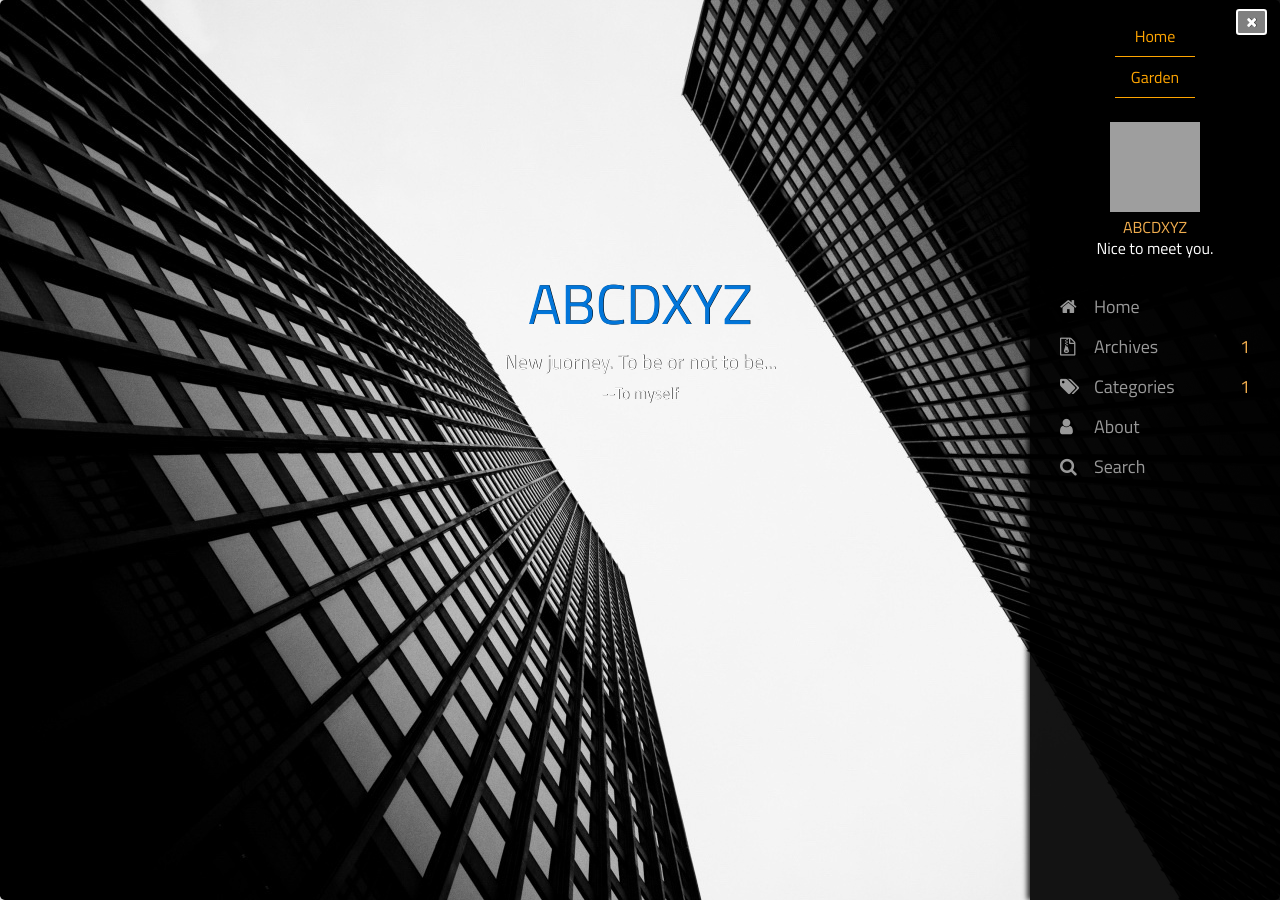
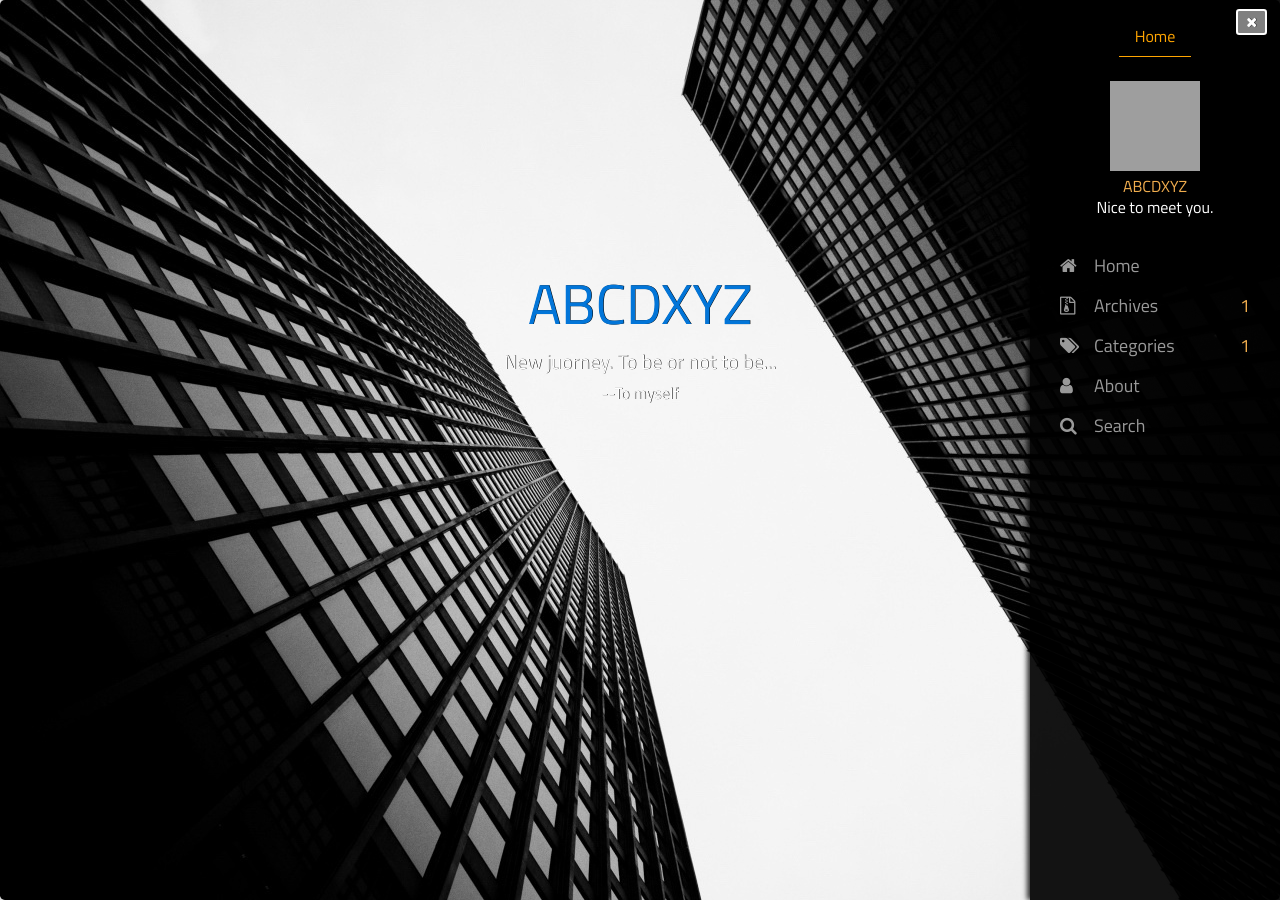
Before and after one commit to abcdxyzs/ABCDXYZs.blog.backup, a Jekyll site: the page built from index.html, in a window 1280 px wide and 900 px high. Built offline with Jekyll 4.4.1, drawn with Linux system fonts in a browser that asks for light colours; Markdown is read by kramdown in place of the engine named in the settings; the list of posts is cut into pages by our own code; grey boxes are pictures that could not be loaded.

Commit message:
statement

```diff
--- a/_includes/navbar.html
+++ b/_includes/navbar.html
@@ -8,7 +8,7 @@
     <nav class="nav nav-pills flex-sm-row p-3 justify-content-center">
 		<li class="nav-item">
 			<a class="flex-sm-fill text-sm-center nav-link active" href="#sidebar-home-content" data-toggle="tab" role="tab" id="home">Home</a>
-			<a class="flex-sm-fill text-sm-center nav-link active" href="#sidebar-home-content" data-toggle="tab" role="tab" id="home">Garden</a>
+			<a class="flex-sm-fill text-sm-center nav-link hidden-xl-down" href="#sidebar-home-content" data-toggle="tab" role="tab" id="home">Garden</a>
 			<a class="flex-sm-fill text-sm-center nav-link hidden-xl-down" href="#sidebar-toc-content" data-toggle="tab" role="tab" id="toc">Toc</a>
 		</li>
     </nav>
```
